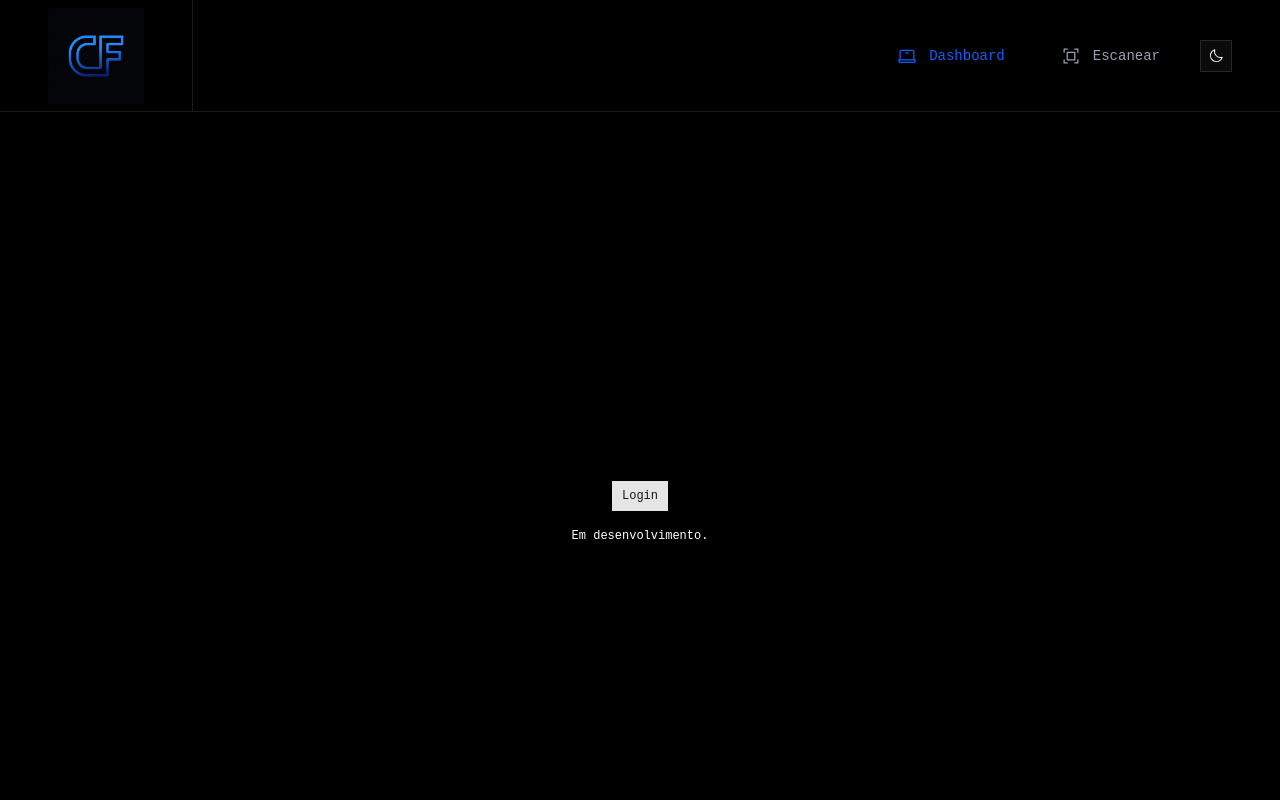
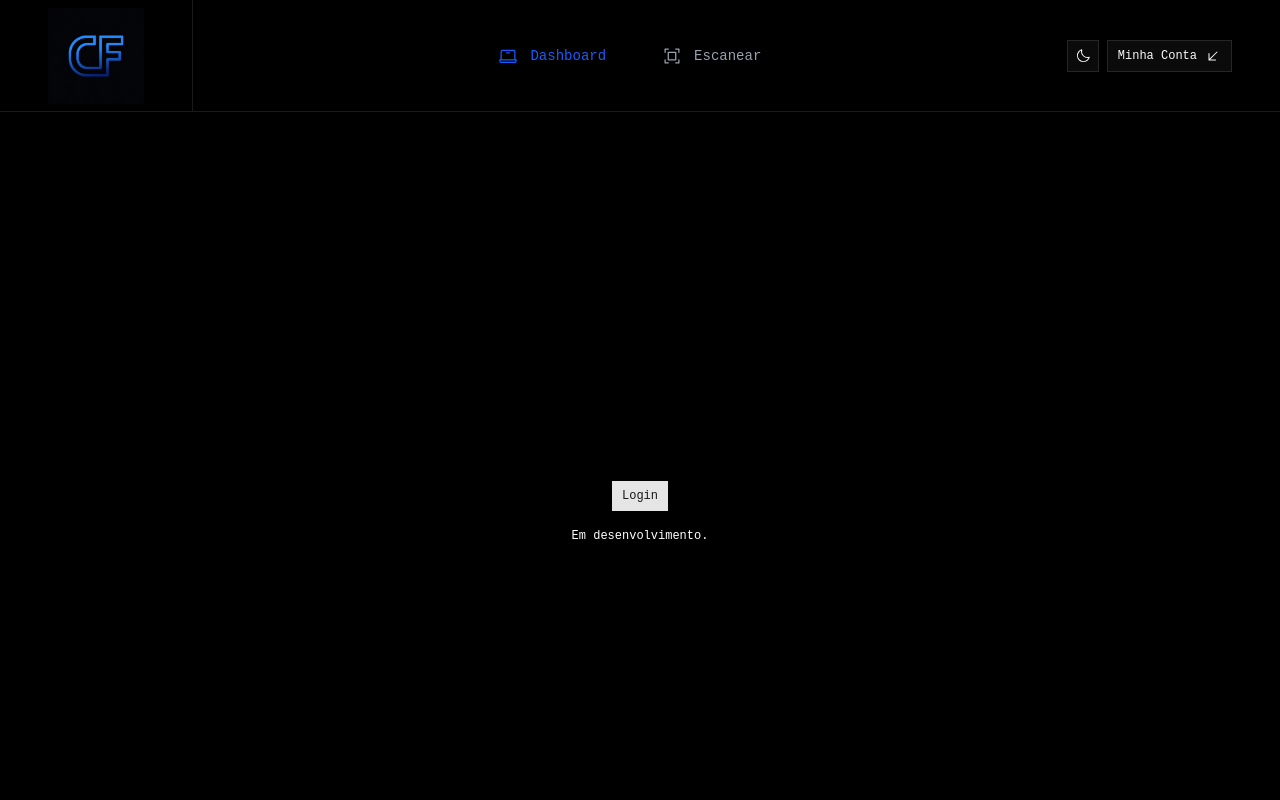
Before and after one commit to Henrry-Maximo/cycle_finance_app, a React (Vite) app in the folder web/: page / in a window 1280 px wide. Shown: the top 800 px of the page. Built offline with nearby package versions, Linux system fonts and the light colour scheme.

Commit message:
✨ feat: Add dropdown menu account profile user

```diff
--- /dev/null
+++ b/web/src/components/app-account-menu.tsx
@@ -0,0 +1,51 @@
+import {
+  ArrowDownLeftIcon,
+  GearIcon,
+  SignOutIcon,
+} from '@phosphor-icons/react';
+
+import { Button } from './ui/button';
+import {
+  DropdownMenu,
+  DropdownMenuContent,
+  DropdownMenuItem,
+  DropdownMenuLabel,
+  DropdownMenuSeparator,
+  DropdownMenuTrigger,
+} from './ui/dropdown-menu';
+
+export function AccountMenu() {
+  return (
+    <DropdownMenu>
+      <DropdownMenuTrigger asChild className="cursor-pointer">
+        <Button
+          variant="outline"
+          className="flex items-center gap-2 select-none"
+        >
+          Minha Conta
+          <ArrowDownLeftIcon className="h-4 w-4" />
+        </Button>
+      </DropdownMenuTrigger>
+
+      <DropdownMenuContent align="end" className="w-56">
+        <DropdownMenuLabel className="flex flex-col">
+          <span className="text-lg font-bold">Henrry Maximo</span>
+          <span className="text-muted-foreground text-xs font-normal">
+            henrry.maximo@gmail.com
+          </span>
+        </DropdownMenuLabel>
+
+        <DropdownMenuSeparator />
+
+        <DropdownMenuItem className="cursor-pointer">
+          <GearIcon className="mr-2 h-4 w-4" />
+          <span>Configurações</span>
+        </DropdownMenuItem>
+        <DropdownMenuItem className="cursor-pointer text-rose-500 dark:text-rose-400">
+          <SignOutIcon className="mr-2 h-4 w-4" />
+          <span>Sair</span>
+        </DropdownMenuItem>
+      </DropdownMenuContent>
+    </DropdownMenu>
+  );
+}
--- a/web/src/components/app-header.tsx
+++ b/web/src/components/app-header.tsx
@@ -3,6 +3,7 @@ import { Link } from 'react-router-dom';
 
 import logo from '@/assets/logo.png';
 
+import { AccountMenu } from './app-account-menu';
 import { NavLink } from './app-nav-link';
 import { ThemeToggle } from './theme/theme-toggle';
 import { Separator } from './ui/separator';
@@ -31,11 +32,12 @@ export function Header() {
             Escanear
           </span>
         </NavLink>
+      </nav>
 
-        <div className="flex items-center gap-2">
-          <ThemeToggle />
-        </div>
-      </nav>
+      <div className="flex items-center gap-2">
+        <ThemeToggle />
+        <AccountMenu />
+      </div>
     </header>
   );
 }
--- a/web/src/components/theme/theme-toggle.tsx
+++ b/web/src/components/theme/theme-toggle.tsx
@@ -16,7 +16,7 @@ export function ThemeToggle() {
   return (
     <DropdownMenu>
       <DropdownMenuTrigger asChild>
-        <Button variant="outline" size="icon">
+        <Button variant="outline" size="icon" className="cursor-pointer">
           <SunIcon className="h-[1.2rem] w-[1.2rem] scale-100 rotate-0 transition-all dark:scale-0 dark:-rotate-90" />
           <MoonIcon className="absolute h-[1.2rem] w-[1.2rem] scale-0 rotate-90 transition-all dark:scale-100 dark:rotate-0" />
           <span className="sr-only">Toggle theme</span>
```
